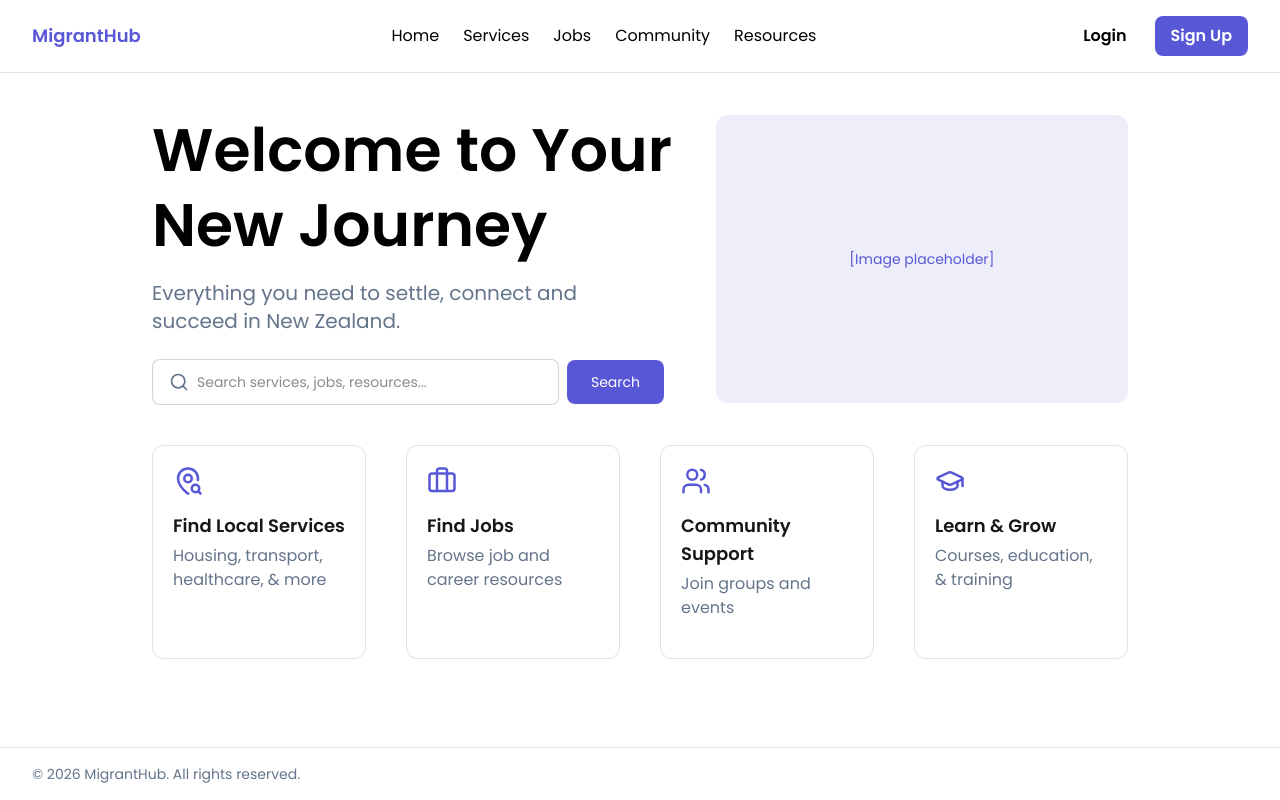
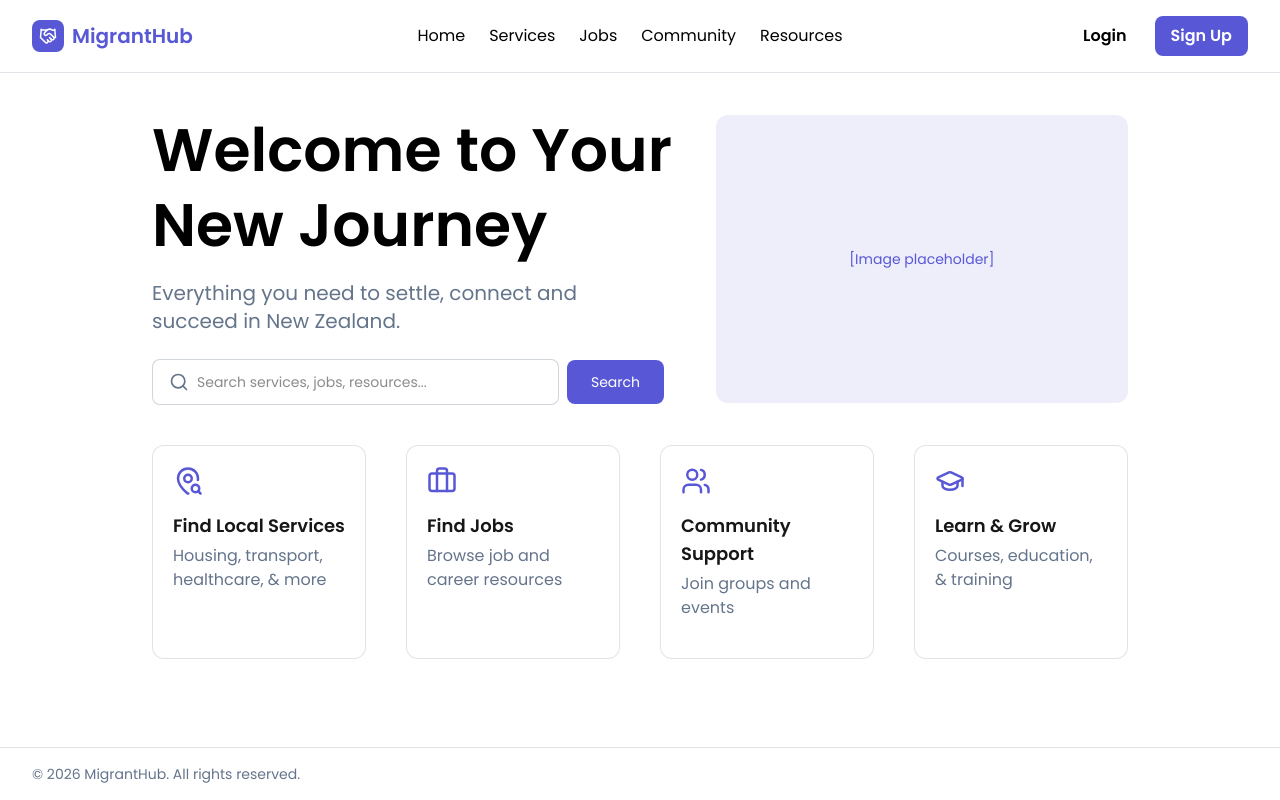
Before and after one commit to karJordan/migrant-support-platform, a Next.js app in the folder frontend/: page / in a window 1280 px wide. Built offline with nearby package versions, Linux system fonts and the light colour scheme.

Commit message:
Add logo to the left of the Website Name

```diff
--- a/frontend/components/NavBar.tsx
+++ b/frontend/components/NavBar.tsx
@@ -3,6 +3,7 @@
 import Link from "next/link";
 import { useRouter } from "next/navigation";
 import { useAuth } from "../context/AuthContext";
+import { Handshake } from "lucide-react";
 
 const navLinks = [
     { label : "Home", href: "/" },
@@ -24,8 +25,11 @@ export default function NavBar() {
 
     return (
         <nav className="hidden md:flex w-full items-center justify-between px-8 py-4 border-b border-neutral/20 bg-white">
-            <Link href="/" className="text-lg font-semibold text-primary">
-                MigrantHub
+            <Link href="/" className="flex items-center gap-2">
+                <div className="w-8 h-8 flex items-center justify-center bg-primary rounded-lg flex-shrink-0">
+                    <Handshake size={18} className="text-white" />
+                </div>
+                <span className="text-xl font-semibold text-primary">MigrantHub</span>
             </Link>
 
             <div className="flex items-center gap-6">
```
